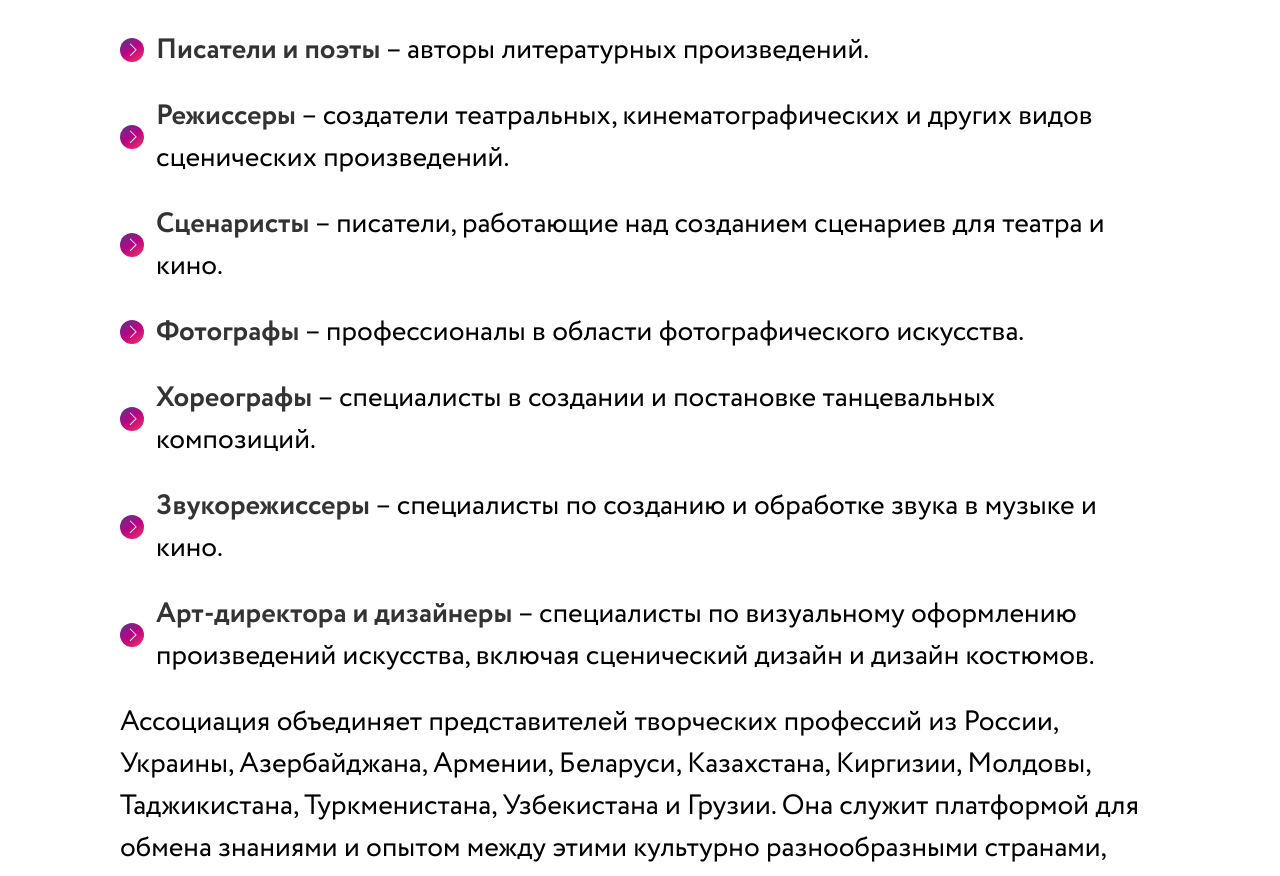
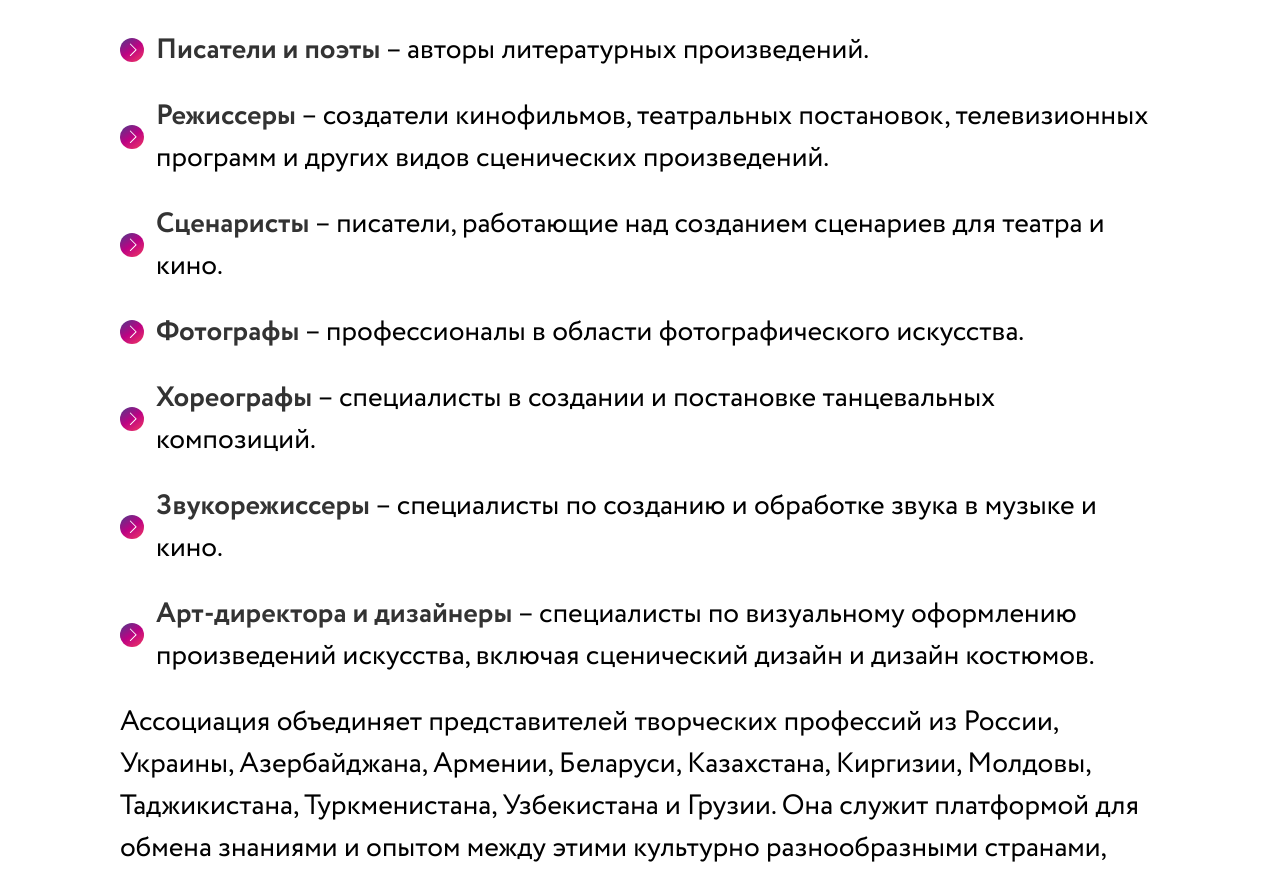
Before and after one commit to Diodant/Arts-association, a React (Create React App) app: page /about-us in a window 1280 px wide. Shown: the part 887-1763 px from the top of the page. Built offline with nearby package versions, Linux system fonts and the light colour scheme.

Commit message:
Update AboutUs.jsx

```diff
--- a/src/components/AboutUs.jsx
+++ b/src/components/AboutUs.jsx
@@ -51,7 +51,7 @@ function AboutUs() {
             <span className="content-text"><b>Писатели и поэты</b> – авторы литературных произведений.</span></li>
             <li>  <span class="arrow-icon-wrapper">
           <img src={ArrowImg} className="my-icon-style" alt="ArrowImg" /></span>
-          <span className="content-text"><b>Режиссеры</b> – создатели театральных, кинематографических и других видов сценических произведений.</span></li>
+          <span className="content-text"><b>Режиссеры</b> – создатели кинофильмов, театральных постановок, телевизионных программ и других видов сценических произведений.</span></li>
             <li>  <span class="arrow-icon-wrapper">
           <img src={ArrowImg} className="my-icon-style" alt="ArrowImg" />
             </span>
```
